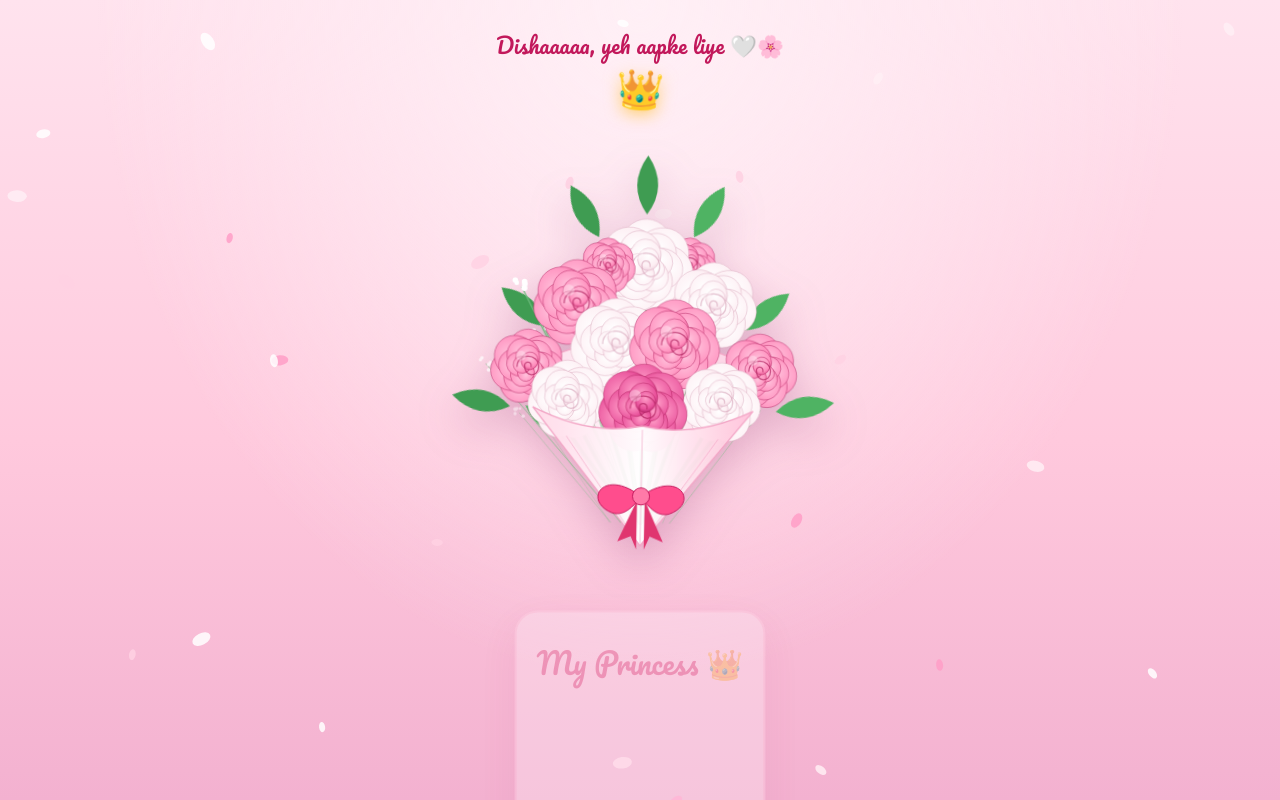
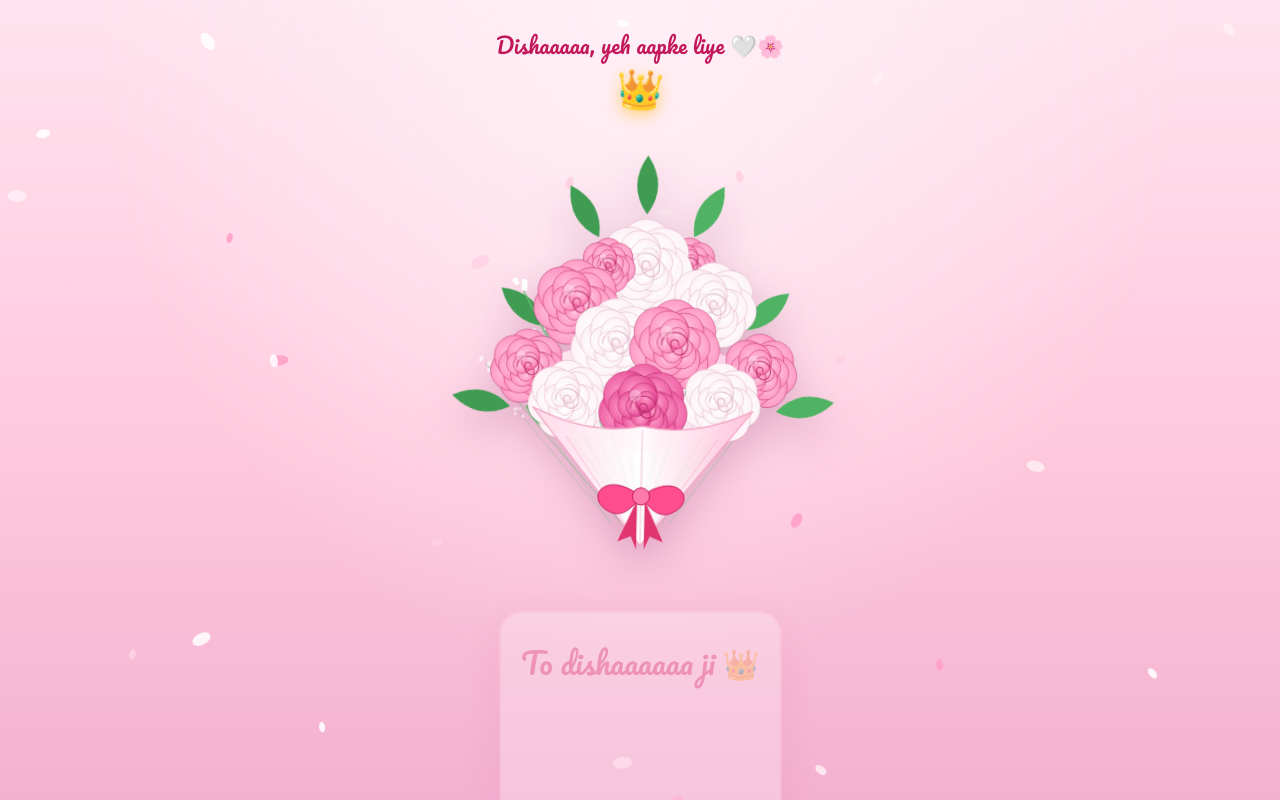
Before and after one commit to dakshrao07/L_b, a plain HTML site: page index.html in a window 1280 px wide. Both pictures are taken after a click on the icon "bouquet of white and pink roses". Shown: the top 800 px of the page. Drawn offline with Linux system fonts and the light colour scheme.

Commit message:
Update index.html

```diff
--- a/index.html
+++ b/index.html
@@ -3,7 +3,7 @@
 <head>
 <meta charset="UTF-8">
 <meta name="viewport" content="width=device-width, initial-scale=1, viewport-fit=cover">
-<title>For My Princess 👑</title>
+<title>For Dishaaaa ji👑</title>
 <link href="https://fonts.googleapis.com/css2?family=Pacifico&family=Quicksand:wght@500;700&display=swap" rel="stylesheet">
 <link rel="stylesheet" href="style.css">
 </head>
@@ -15,7 +15,7 @@
   <svg id="bq" viewBox="0 0 400 470" aria-label="bouquet of white and pink roses"></svg>
   <p class="tap" id="tap">Bouquet prr tap  ✨</p>
   <section class="letter" id="letter">
-    <h1>My Princess 👑</h1>
+    <h1>To dishaaaaaa ji 👑</h1>
     <p id="txt"></p>
     <span class="sign">- Daksh 💖</span>
   </section>
```
